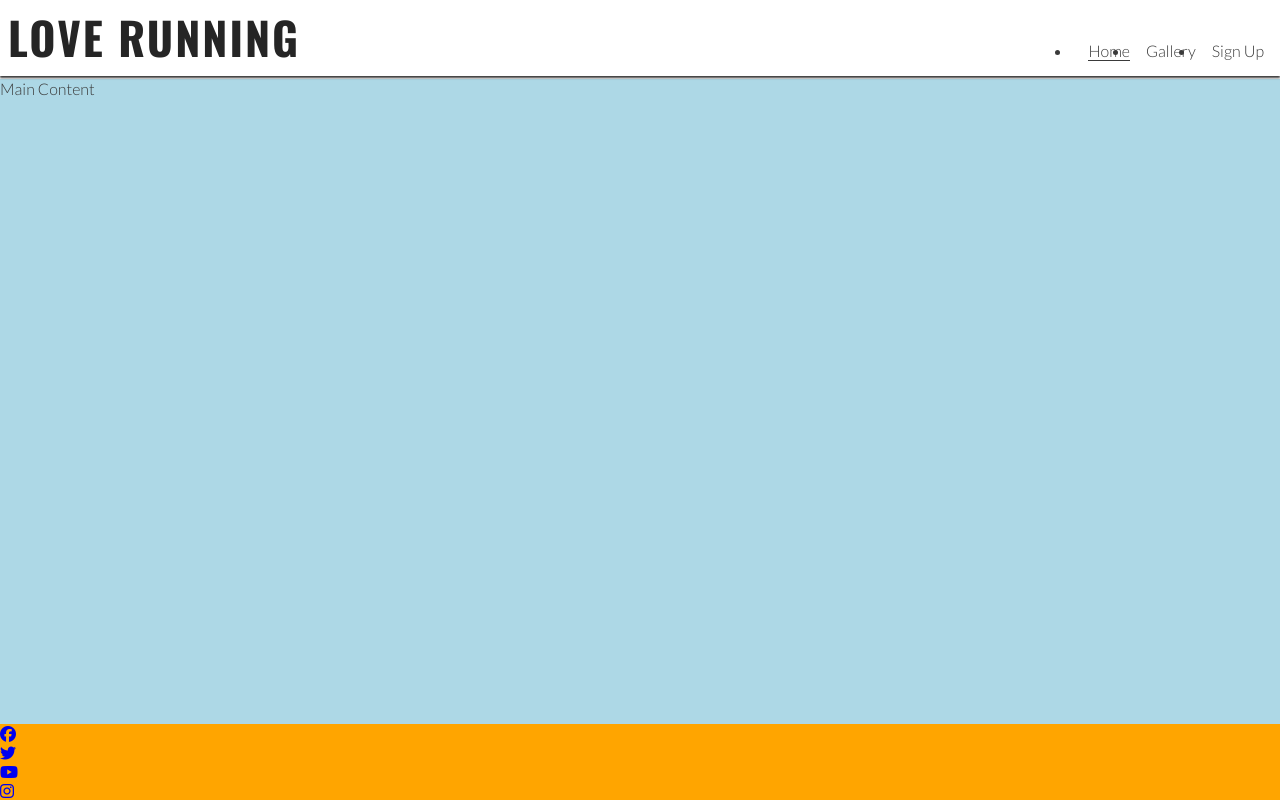
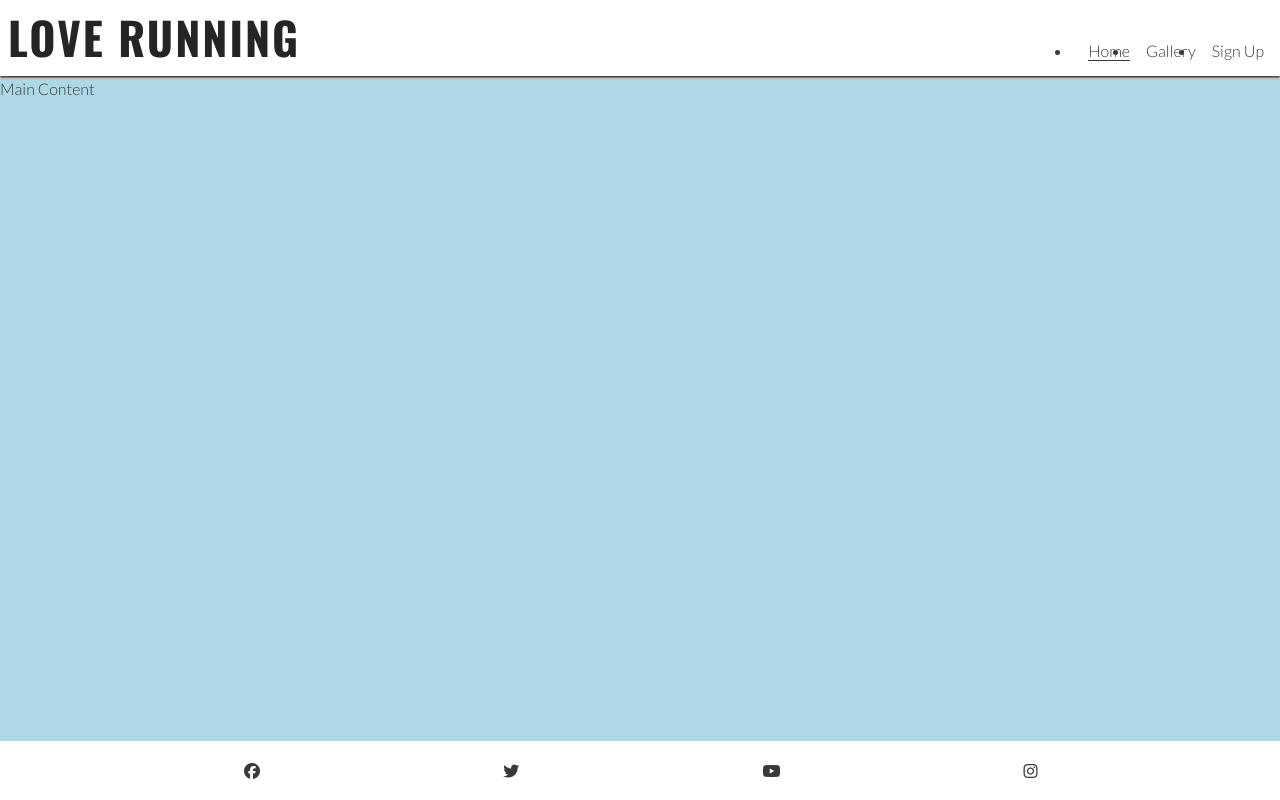
Before and after one commit to Samuel-Senesie/Love-Running-Practice-, a plain HTML site: page index.html in a window 1280 px wide. Drawn offline with nearby package versions, Linux system fonts and the light colour scheme.

Commit message:
style footer icons for all screen sizes

```diff
--- a/assets/css/style.css
+++ b/assets/css/style.css
@@ -92,8 +92,18 @@ main {
 }
 
 /* Footer */
-footer {
-    background-color: orange;
+#social-networks {
+    text-align: center;
+    padding: 20px 0;
+    display: flex;
+    justify-content: space-evenly;
+    list-style-type: none;
+}
+
+#social-networks i {
+    font-size: 160/;
+    padding: 5%;
+    color: #3a3a3a;
 }
 
 /* Media query: tablets and larger (768px and up) */
--- a/index.html
+++ b/index.html
@@ -49,7 +49,7 @@
 
     <!--Footer-->
     <footer>
-        <ul>
+        <ul id="social-networks">
             <li><a href="https://www.facebook.com" target="_blank" rel="noopener"
                 aria-label="Visit our Facebook page (opens in a new tab)"><i class="fa-brands fa-facebook"></i></a>
             </li>
```
